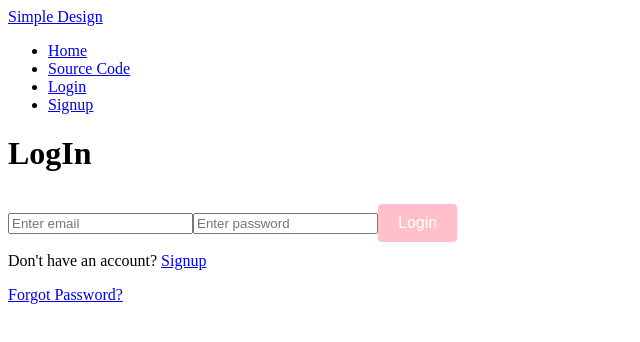
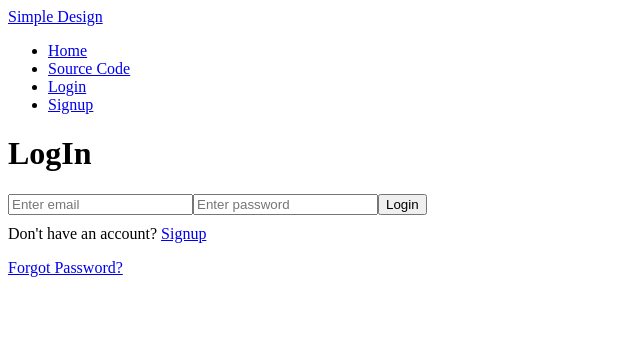
Before and after one commit to HikmaAnwar/simple-react-design, a React (Create React App) app: page /login in a window 1280 px wide. Shown: the top 342 px of the page, without its empty margins (0-640 px from the left). Built offline with nearby package versions, Linux system fonts and the light colour scheme.

Commit message:
feat: added new style

```diff
--- a/src/allstyles/login.jsx
+++ b/src/allstyles/login.jsx
@@ -36,16 +36,7 @@ const Login = () => {
 
 
 
-    const buttonStyle1 = {
-        padding: '10px 20px',
-        fontSize: '16px',
-        color: 'white',
-        backgroundColor: 'pink',
-        border: 'none',
-        borderRadius: '4px',
-        cursor: 'pointer',
-        marginTop: '10px'
-      };
+
 
 
 
--- a/src/allstyles/login.module.css
+++ b/src/allstyles/login.module.css
@@ -5,6 +5,17 @@
     border: 1px solid #ccc;
     border-radius: 4px;
     width: 50%;
+  };
+
+  .buttonStyle1{
+    padding: 10px 20px;
+    font-size: 16px;
+    color: white;
+    background-color: pink;
+    border: none;
+    border-radius: 4px;
+    cursor: pointer;
+    margin-top: 10px;
   };
 
   .inputStyle{
```
